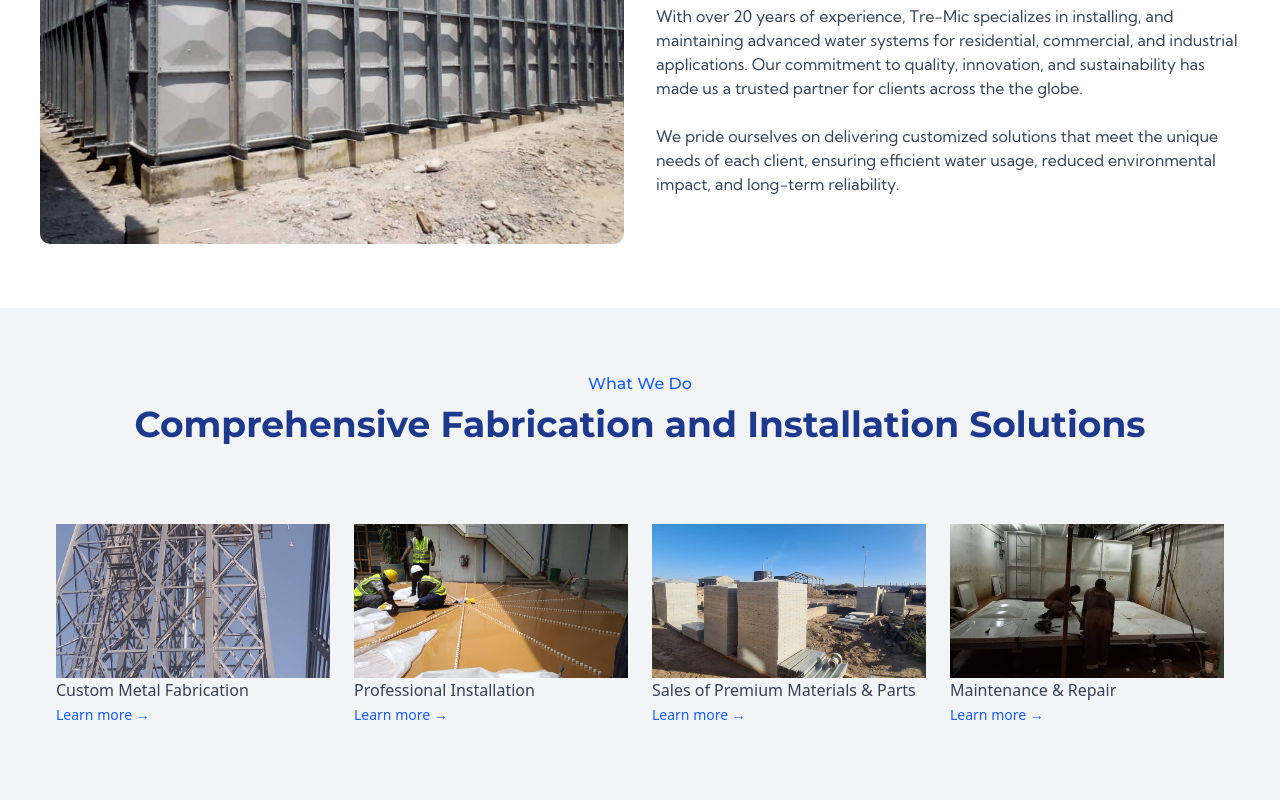
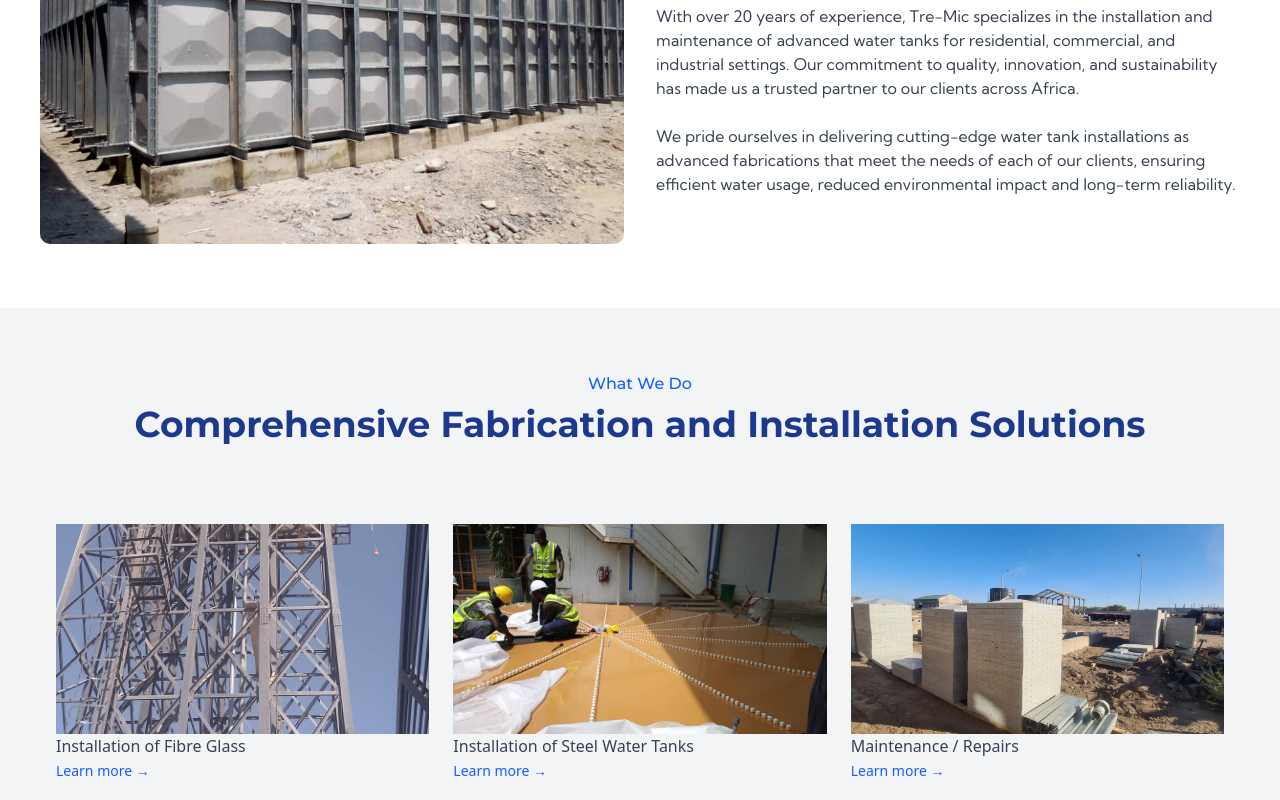
Before and after one commit to AJBrownson/tremic, a Next.js app: page / in a window 1280 px wide. Shown: the part 1020-1820 px from the top of the page. Built offline with nearby package versions, Linux system fonts and the light colour scheme.

Commit message:
feat: Add code changes to home page

```diff
--- a/app/page.tsx
+++ b/app/page.tsx
@@ -1,6 +1,6 @@
 import Image from "next/image";
 import Link from "next/link";
-import ServicesCard from "@/components/services-card"
+import ServicesCard from "@/components/services-card";
 import { TestimonialSection } from "@/components/testimonials";
 
 export default function Home() {
@@ -33,8 +33,8 @@ export default function Home() {
           <p className="font-kumbh text-xl md:text-2xl text-center max-w-3xl mb-8">
             {/* Your Partner in Excellence for Advanced Fabrication, Installations
             and Sustainable Solutions. */}
-            Your Partner in Excellence for Advanced Fabrication, Water System Solution
-            and Sustainability.
+            Your Partner in Excellence for Advanced Fabrication, Water System
+            Solution and Sustainability.
           </p>
           <button className="cursor-pointer font-kumbh bg-blue-600 hover:bg-blue-500 text-white px-6 py-3 flex items-center gap-2 transition-colors">
             Contact us
@@ -56,27 +56,25 @@ export default function Home() {
           <div className="font-montserrat text-3xl md:text-4xl font-bold text-blue-900 mb-2">
             Who We Are
           </div>
-          <h2 className="font-montserrat text-blue-900 font-medium mb-6">
-            We Deliver Excellence Service in Water Solutions such as  Breathhwaite Tank, Fibre Glass tank, Currigated Tanks, Circular Tank, Fabrication, Maintenance, Repair and Sales.
-          </h2>
           <p className="font-kumbh text-gray-700 mb-6">
-            With over 20 years of experience, Tre-Mic specializes in installing,
-            and maintaining advanced water systems for residential, commercial,
-            and industrial applications. Our commitment to quality, innovation,
-            and sustainability has made us a trusted partner for clients across
-            the the globe.
+            Tre-Mic is your partner in excellence for sustainable water
+            solutions, fiberglass and steel tank installations, maintenance &
+            repairs; advanced fabrications and sales of high quality water
+            solutions materials.
+          </p>
+          <p className="font-kumbh text-gray-700 mb-6">
+            With over 20 years of experience, Tre-Mic specializes in the
+            installation and maintenance of advanced water tanks for
+            residential, commercial, and industrial settings. Our commitment to
+            quality, innovation, and sustainability has made us a trusted
+            partner to our clients across Africa.
           </p>
           <p className="font-kumbh text-gray-700 mb-8">
-            We pride ourselves on delivering customized solutions that meet the
-            unique needs of each client, ensuring efficient water usage, reduced
-            environmental impact, and long-term reliability.
+            We pride ourselves in delivering cutting-edge water tank
+            installations as advanced fabrications that meet the needs of each
+            of our clients, ensuring efficient water usage, reduced
+            environmental impact and long-term reliability.
           </p>
-          {/* <Link
-            href="/about-us"
-            className="bg-blue-600 hover:bg-blue-500 text-white px-6 py-3 rounded-md inline-flex items-center gap-2 transition-colors self-start"
-          >
-            LEARN MORE
-          </Link> */}
         </div>
       </div>
 
--- a/components/services-card.tsx
+++ b/components/services-card.tsx
@@ -5,25 +5,31 @@ export default function ServicesCard() {
   const cards = [
     {
       id: 1,
-      title: "Custom Metal Fabrication",
+      title: "Installation of Fibre Glass",
       imageUrl: "/image1.jpg",
       link: "/our-services",
     },
     {
       id: 2,
-      title: "Professional Installation",
+      title: "Installation of Steel Water Tanks",
       imageUrl: "/about2.jpg",
       link: "/our-services",
     },
     {
       id: 3,
-      title: "Sales of Premium Materials & Parts",
+      title: "Maintenance / Repairs",
       imageUrl: "/about3.jpg",
       link: "/our-services",
     },
     {
       id: 4,
-      title: "Maintenance & Repair",
+      title: "Sales of Water Solutions Materials",
+      imageUrl: "/services1.jpg",
+      link: "/our-services",
+    },
+    {
+      id: 5,
+      title: "Advanced Fabrication",
       imageUrl: "/services1.jpg",
       link: "/our-services",
     },
@@ -31,7 +37,7 @@ export default function ServicesCard() {
 
   return (
     <main className="container mx-auto px-4 py-8">
-      <div className="grid grid-cols-1 sm:grid-cols-2 lg:grid-cols-4 gap-6">
+      <div className="grid grid-cols-1 sm:grid-cols-2 lg:grid-cols-3 gap-6">
         {cards.map((card) => (
           <section key={card.id} className="overflow-hidden">
             <div className="aspect-video w-full overflow-hidden">
```
